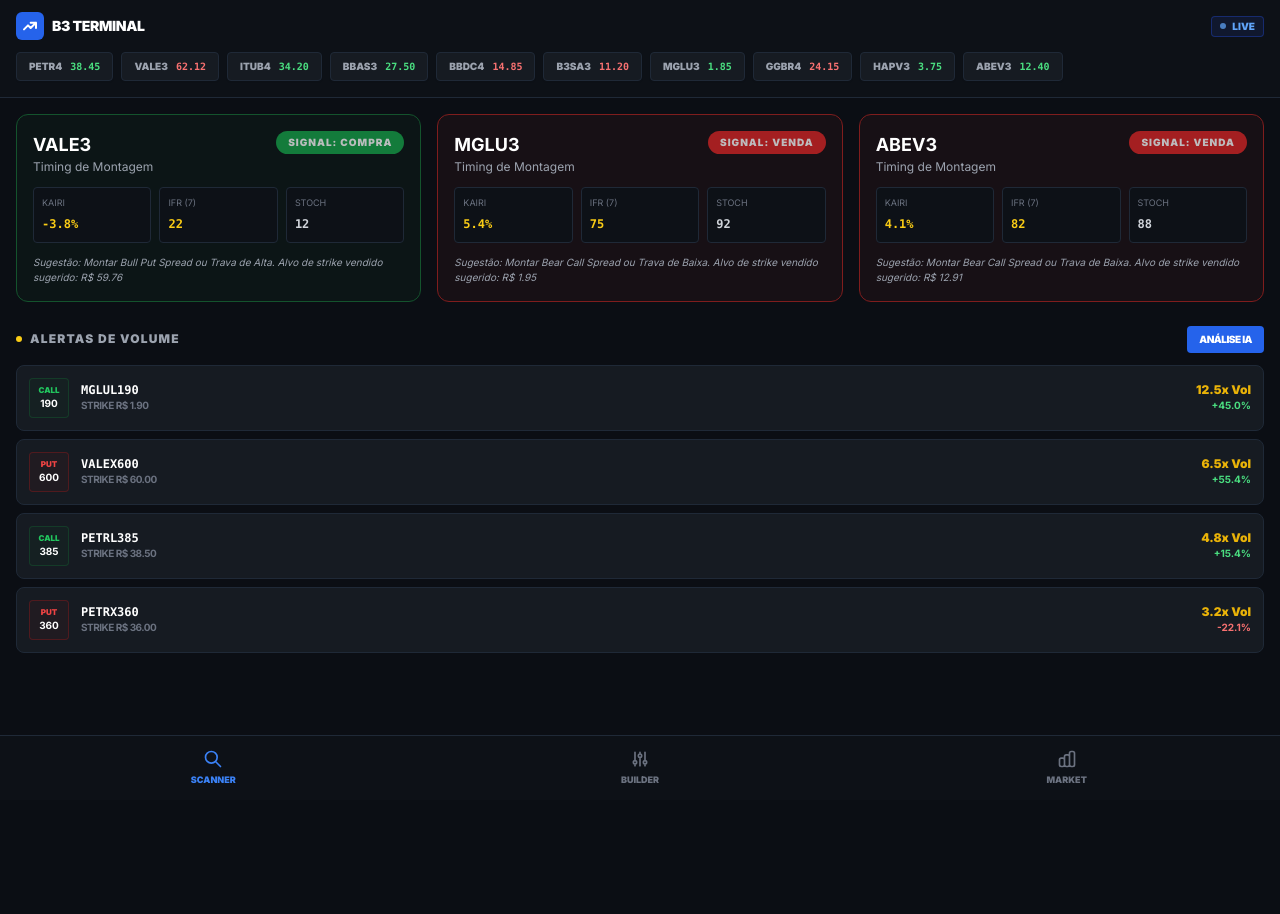
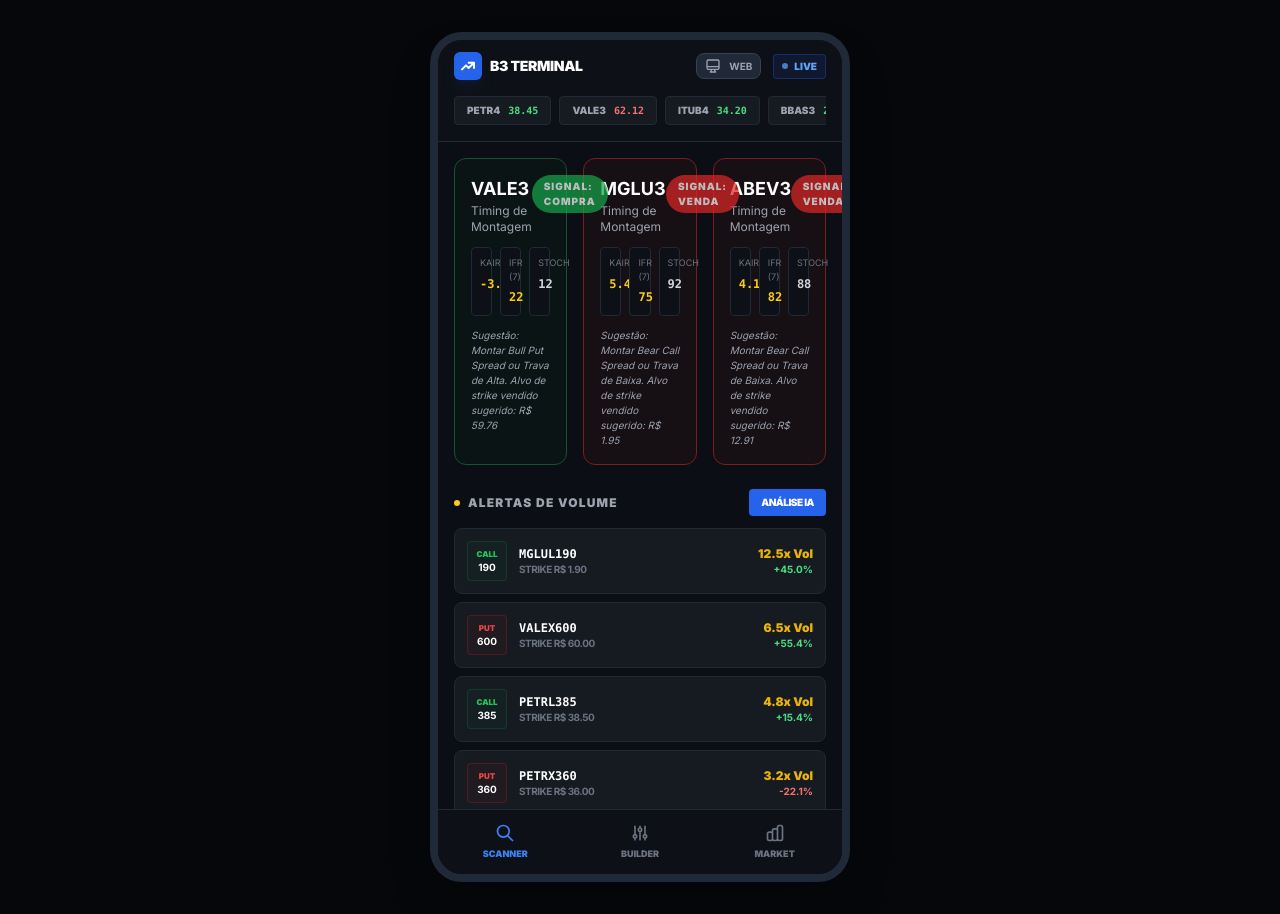
Before and after one commit to flavio-m-santos/b3-options-app, a React (Vite) app: page / in a window 1280 px wide. Before the commit the page ends 800 px from the top, so only its background shows below. Built offline with nearby package versions, Linux system fonts and the light colour scheme.

Commit message:
Add files via upload

```diff
--- a/App.tsx
+++ b/App.tsx
@@ -1,6 +1,6 @@
 
 import React, { useState } from 'react';
-import { MOCK_TICKERS, MOCK_OPTIONS } from './constants';
+import { MOCK_TICKERS } from './constants';
 import { OptionData } from './types';
 import Scanner from './components/Scanner';
 import StrategyBuilder from './components/StrategyBuilder';
@@ -12,6 +12,9 @@
   const [activeTab, setActiveTab] = useState<'scanner' | 'builder' | 'market'>('scanner');
   const [aiAnalysis, setAiAnalysis] = useState<string | null>(null);
   const [isAnalyzing, setIsAnalyzing] = useState(false);
+
+  // Estado para controlar o modo de visualização
+  const [viewMode, setViewMode] = useState<'mobile' | 'web'>('mobile');
 
   const handleAiAnalysis = async (options: OptionData[]) => {
     setIsAnalyzing(true);
@@ -37,25 +40,58 @@
   };
 
   return (
-    <div className="min-h-screen flex flex-col bg-[#0b0e14] pb-20">
-      {/* Header Compacto Mobile */}
-      <header className="bg-[#0d1117] border-b border-gray-800 px-4 py-3 sticky top-0 z-30">
-        <div className="flex items-center justify-between mb-2">
+    // Canvas Fundo (Cinza escuro para destacar o "device" no modo mobile)
+    <div className={`min-h-screen flex justify-center bg-[#05070a] ${viewMode === 'mobile' ? 'items-center sm:py-8' : ''}`}>
+
+      {/* Container Principal do App */}
+      <div className={`
+        transition-all duration-500 ease-in-out flex flex-col bg-[#0b0e14] shadow-2xl overflow-hidden relative
+        ${viewMode === 'mobile'
+          ? 'w-full max-w-[420px] h-[100dvh] sm:h-[850px] sm:rounded-[2rem] sm:border-[8px] sm:border-gray-800'
+          : 'w-full min-h-screen'
+        }
+      `}>
+
+        {/* Header Compacto */}
+        <header className="bg-[#0d1117] border-b border-gray-800 px-4 py-3 shrink-0 z-30">
+          <div className="flex items-center justify-between mb-3">
             <div className="flex items-center gap-2">
-            <div className="bg-blue-600 p-1.5 rounded-md">
+              <div className="bg-blue-600 p-1.5 rounded-md shadow-lg shadow-blue-900/20">
                 <svg className="w-4 h-4 text-white" fill="none" stroke="currentColor" viewBox="0 0 24 24"><path strokeLinecap="round" strokeLinejoin="round" strokeWidth="3" d="M13 7h8m0 0v8m0-8l-8 8-4-4-6 6" /></svg>
               </div>
               <h1 className="text-sm font-black text-white uppercase tracking-tight">B3 Terminal</h1>
             </div>
-          <div className="flex items-center gap-1.5 bg-blue-900/20 px-2 py-0.5 rounded border border-blue-800/50">
+
+            <div className="flex items-center gap-3">
+              {/* Botão de Toggle Web/Mobile */}
+              <button
+                onClick={() => setViewMode(viewMode === 'mobile' ? 'web' : 'mobile')}
+                className="flex items-center gap-2 bg-gray-800 hover:bg-gray-700 text-gray-400 hover:text-white px-2 py-1 rounded-lg transition-colors border border-gray-700"
+                title={viewMode === 'mobile' ? "Mudar para Web" : "Mudar para Mobile"}
+              >
+                {viewMode === 'mobile' ? (
+                  <>
+                    <svg className="w-4 h-4" fill="none" viewBox="0 0 24 24" stroke="currentColor"><path strokeLinecap="round" strokeLinejoin="round" strokeWidth="2" d="M9.75 17L9 20l-1 1h8l-1-1-.75-3M3 13h18M5 17h14a2 2 0 002-2V5a2 2 0 00-2-2H5a2 2 0 00-2 2v10a2 2 0 002 2z" /></svg>
+                    <span className="text-[10px] font-bold uppercase hidden sm:inline">Web</span>
+                  </>
+                ) : (
+                  <>
+                    <svg className="w-4 h-4" fill="none" viewBox="0 0 24 24" stroke="currentColor"><path strokeLinecap="round" strokeLinejoin="round" strokeWidth="2" d="M12 18h.01M8 21h8a2 2 0 002-2V5a2 2 0 00-2-2H8a2 2 0 00-2 2v14a2 2 0 002 2z" /></svg>
+                    <span className="text-[10px] font-bold uppercase hidden sm:inline">Mobile</span>
+                  </>
+                )}
+              </button>
+
+              <div className="flex items-center gap-1.5 bg-blue-900/20 px-2 py-1 rounded border border-blue-800/50">
                  <div className="w-1.5 h-1.5 bg-blue-400 rounded-full animate-pulse"></div>
                  <span className="text-[10px] font-black text-blue-400">LIVE</span>
               </div>
             </div>
+          </div>
 
-        <div className="flex gap-2 overflow-x-auto no-scrollbar py-1">
+          <div className="flex gap-2 overflow-x-auto no-scrollbar py-1 mask-linear-fade">
             {MOCK_TICKERS.map(ticker => (
-            <div key={ticker.symbol} className="bg-[#161b22] border border-gray-800 px-3 py-1.5 rounded flex items-center gap-2 min-w-fit shadow-sm">
+              <div key={ticker.symbol} className="bg-[#161b22] border border-gray-800 px-3 py-1.5 rounded flex items-center gap-2 min-w-fit shadow-sm hover:border-gray-600 transition-colors cursor-default">
                 <span className="text-[10px] font-black text-gray-400 uppercase">{ticker.symbol}</span>
                 <span className={`text-[10px] font-mono font-bold ${ticker.changePercent >= 0 ? 'text-green-400' : 'text-red-400'}`}>
                   {ticker.price.toFixed(2)}
@@ -65,16 +101,19 @@
           </div>
         </header>
 
-      {/* Conteúdo Principal com Gestos/Fading */}
-      <main className="flex-1 p-4">
+        {/* Conteúdo Principal com Scroll Interno */}
+        <main className={`flex-1 overflow-y-auto p-4 ${viewMode === 'web' ? 'container mx-auto max-w-7xl' : ''}`}>
           {activeTab === 'scanner' && (
             <div className="space-y-4 animate-in fade-in duration-300">
               <TechnicalSignals />
+
+              {/* Layout em Grid no modo Web para o Scanner */}
+              <div className={viewMode === 'web' ? 'grid grid-cols-1 md:grid-cols-2 gap-6 items-start' : ''}>
                 <Scanner onAnalyze={handleAiAnalysis} isAnalyzing={isAnalyzing} />
 
-            {/* AI Analysis Result Card */}
+                {/* AI Analysis Result Card - Sticky no modo Web */}
                 {aiAnalysis && (
-              <div className="animate-in slide-in-from-bottom-6 fade-in duration-500 relative group">
+                  <div className={`animate-in slide-in-from-bottom-6 fade-in duration-500 relative group ${viewMode === 'web' ? 'sticky top-4' : ''}`}>
                     {/* Glow Effect Background */}
                     <div className="absolute -inset-0.5 bg-gradient-to-r from-blue-600 to-cyan-600 rounded-2xl blur opacity-20 group-hover:opacity-40 transition duration-1000"></div>
 
@@ -131,24 +170,25 @@
                   </div>
                 )}
               </div>
+            </div>
           )}
 
           {activeTab === 'builder' && (
-          <div className="animate-in fade-in duration-300">
+            <div className="animate-in fade-in duration-300 h-full">
               <StrategyBuilder />
             </div>
           )}
 
           {activeTab === 'market' && (
-          <div className="animate-in fade-in duration-300">
+            <div className="animate-in fade-in duration-300 h-full">
               <VolumeMonitor />
             </div>
           )}
         </main>
 
-      {/* Bottom Navigation - Estilo Android */}
-      <nav className="fixed bottom-0 left-0 right-0 bg-[#0d1117] border-t border-gray-800 safe-bottom z-50">
-        <div className="flex justify-around items-center h-16">
+        {/* Bottom Navigation - Sticky no container */}
+        <nav className="shrink-0 bg-[#0d1117] border-t border-gray-800 z-50">
+          <div className={`flex justify-around items-center h-16 ${viewMode === 'web' ? 'max-w-md mx-auto' : ''}`}>
             <button
               onClick={() => setActiveTab('scanner')}
               className={`flex flex-col items-center gap-1 flex-1 transition-colors ${activeTab === 'scanner' ? 'text-blue-500' : 'text-gray-500'}`}
@@ -175,6 +215,7 @@
           </div>
         </nav>
       </div>
+    </div>
   );
 };
 
```
Lines whose indentation alone changed are shown as unchanged.
